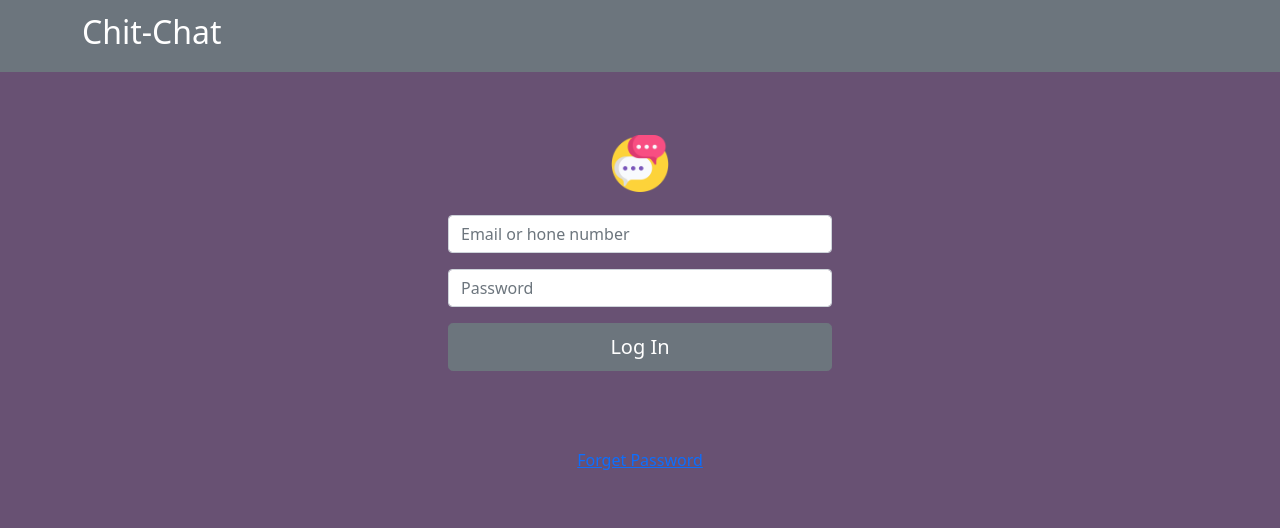
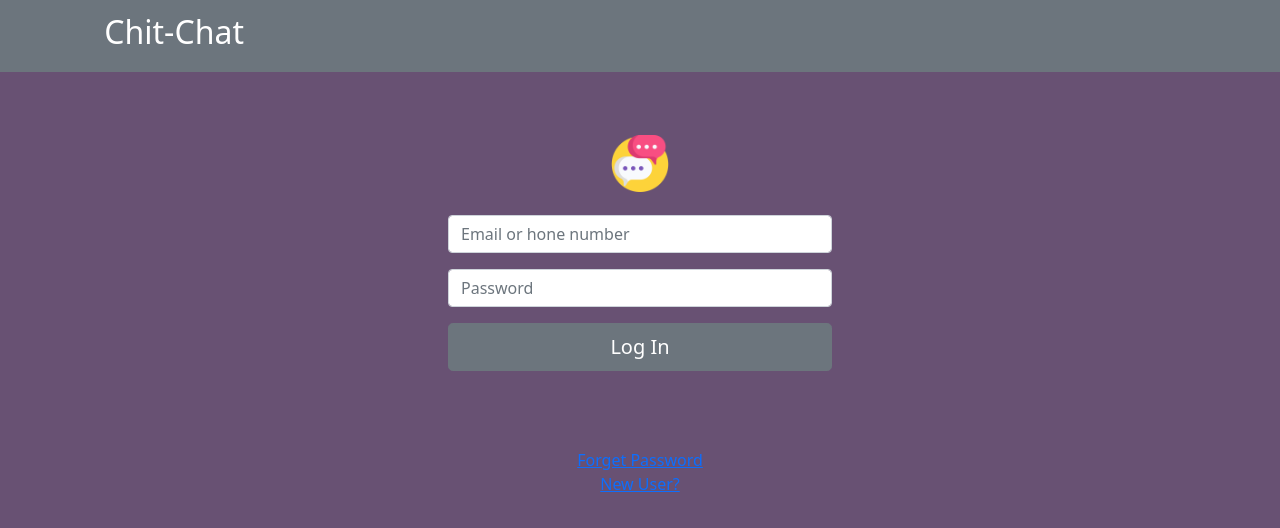
Before and after one commit to Rsingh1996/login-page, a plain HTML site: page index.html in a window 1280 px wide. Drawn offline with nearby package versions, Linux system fonts and the light colour scheme.

Commit message:
new sign up link added

```diff
--- a/css/styles.css
+++ b/css/styles.css
@@ -1,5 +1,8 @@
 body{
     background-color: #685173;
+}
+a {
+    margin: 0 2%;
 }
 .container-fluid {
     padding: 3% 5%;
--- a/index.html
+++ b/index.html
@@ -36,7 +36,8 @@
           </form>
           <div class="container-fluid">
               <footer class="footer">
-                <a href="#">Forget Password</a>
+                <a href="#">Forget Password</a><br>
+                <a href="#">New User?</a>
               </footer>
           </div>
 
```
